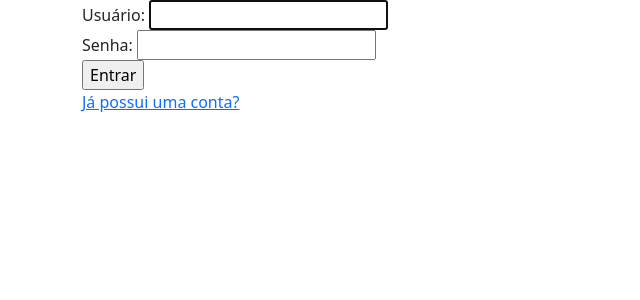
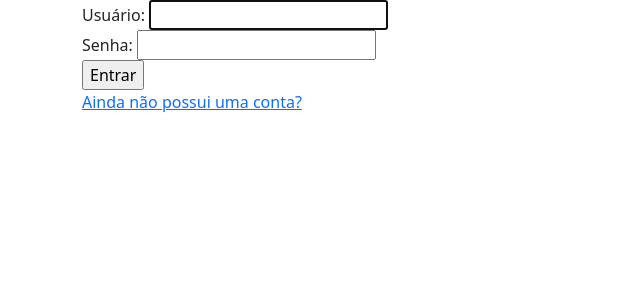
Before and after one commit to GilkleberMedeiros/DjangoAuthSys, a Django app: page /profile/login/ in a window 1280 px wide. Shown: the top 300 px of the page, without its empty margins (0-640 px from the left). Run offline with Django 5.2, Linux system fonts and the light colour scheme.

Commit message:
Corrigido: Texto incorreto no template login.html

```diff
--- a/authsys/templates/login.html
+++ b/authsys/templates/login.html
@@ -13,7 +13,7 @@
             {{ form }}
             <input type="submit" value="Entrar">
         </form>
-        <a href="{% url 'signup' %}">Já possui uma conta?</a>
+        <a href="{% url 'signup' %}">Ainda não possui uma conta?</a>
     </div>
 </body>
 <script src="https://cdn.jsdelivr.net/npm/bootstrap@5.3.3/dist/js/bootstrap.bundle.min.js" integrity="sha384-YvpcrYf0tY3lHB60NNkmXc5s9fDVZLESaAA55NDzOxhy9GkcIdslK1eN7N6jIeHz" crossorigin="anonymous"></script>
```
